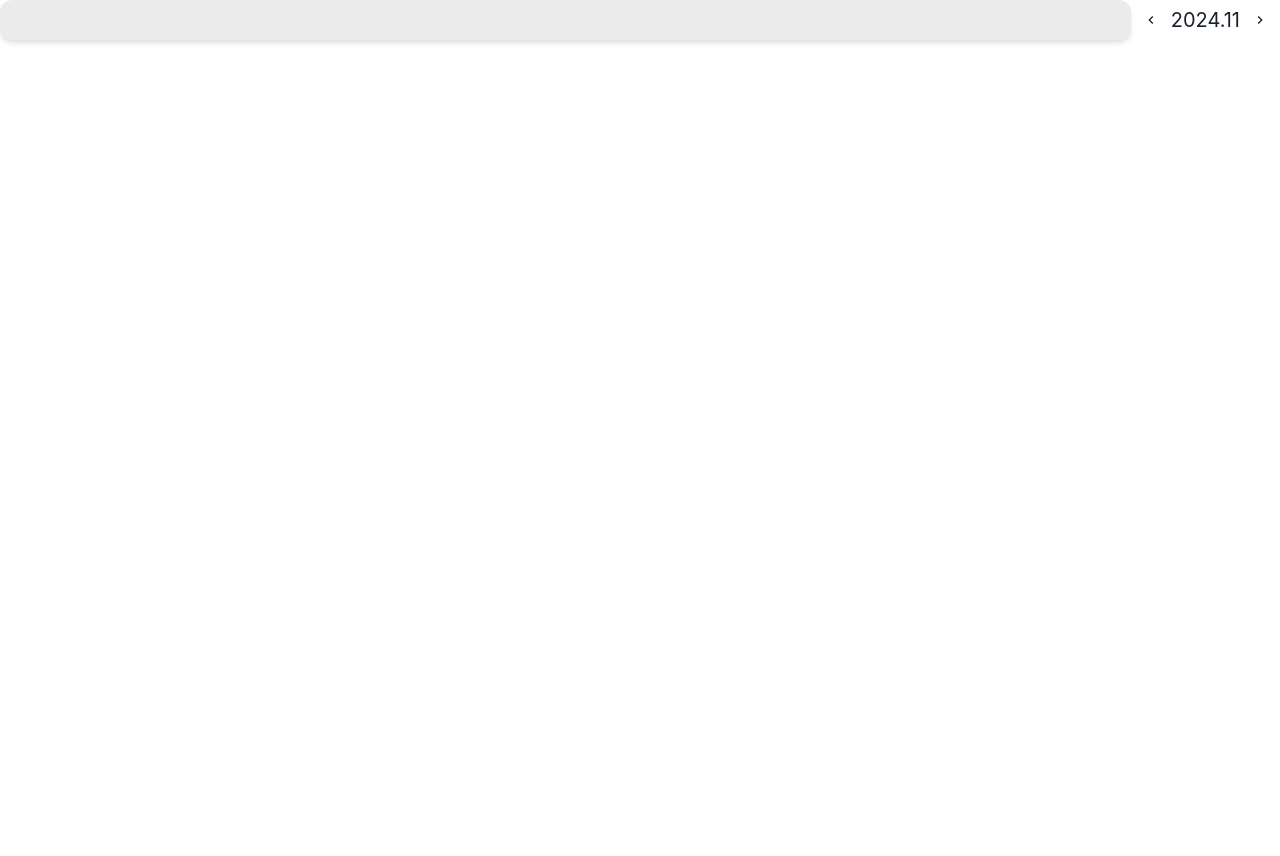
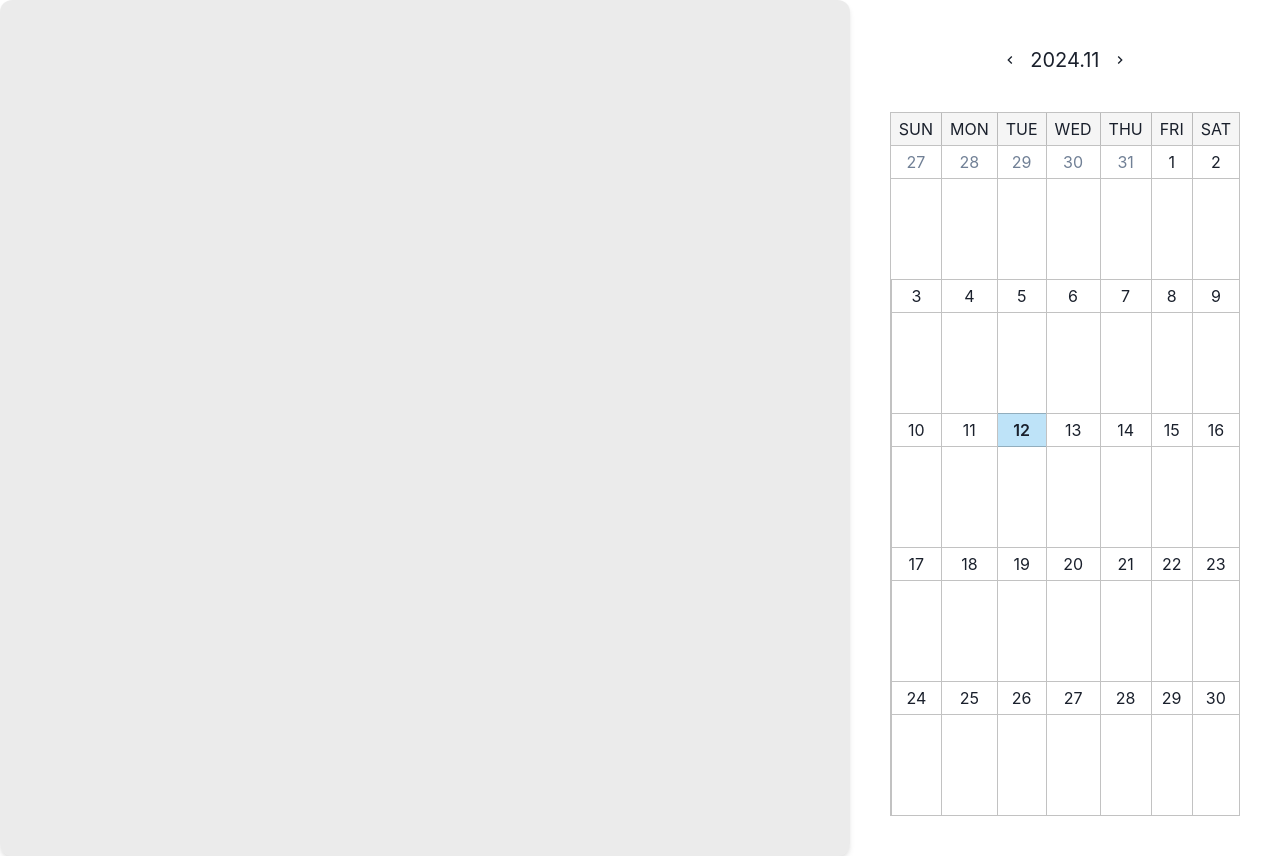
Before and after one commit to ejinaaa/Anchoreer-FE, a React (Create React App) app: page / in a window 1280 px wide. Before the commit the page ends 800 px from the top, so only its background shows below. Built offline with nearby package versions, Linux system fonts and the light colour scheme; no server answers.

Commit message:
feat: implement caldendar dates(WIP)

```diff
--- a/src/components/recruit/RecruitCalendar.tsx
+++ b/src/components/recruit/RecruitCalendar.tsx
@@ -1,9 +1,16 @@
-import { Box } from '@chakra-ui/react';
-import { useState } from 'react';
+import { Box, Flex, Grid } from '@chakra-ui/react';
+import { useMemo, useState } from 'react';
+import { weekdaysIndex } from '../../constants/common';
 import { useRecruitsQuery } from '../../hooks/recruit/useRecruitsQuery';
-import { convertToDateObject } from '../../service/recruit';
+import {
+  convertToDateObject,
+  getDateObjectsOfMonth,
+  isToday,
+} from '../../service/recruit';
 import { Month } from '../../types/common';
+import { CalendarDateCell } from '../common/CalendarDateCell';
 import { CalendarNavigation } from '../common/CalendarNavigation';
+import { CalendarWeekdayCell } from '../common/CalendarWeekdayCell';
 
 export const RecruitCalendar = () => {
   const { data: recruits } = useRecruitsQuery();
@@ -40,14 +47,49 @@ export const RecruitCalendar = () => {
     });
   };
 
+  /* -------------------------------------------------------------------------- */
+
+  const datesOfMonth = useMemo(
+    () => getDateObjectsOfMonth(selectedDate.year, selectedDate.month),
+    [selectedDate]
+  );
+
   return (
-    <Box>
+    <Flex flexDir={'column'} align={'center'} gap={8} p={10}>
       <CalendarNavigation
         year={selectedDate.year}
         month={selectedDate.month}
         onLastMonth={handleMoveToLastMonth}
         onNextMonth={handleMoveToNextMonth}
       />
-    </Box>
+
+      <Box w={'full'}>
+        <Grid
+          templateColumns={`repeat(${weekdaysIndex.length}, 1fr)`}
+          border={'1px solid'}
+          borderColor={'blackAlpha.400'}
+        >
+          {weekdaysIndex.map((dayIndex, itemIndex) => (
+            <CalendarWeekdayCell
+              key={dayIndex}
+              dayIndex={dayIndex}
+              borderLeftWidth={itemIndex === 0 ? 0 : '1px'}
+            />
+          ))}
+
+          {datesOfMonth.map((dateObject, itemIndex) => (
+            <CalendarDateCell
+              key={String(dateObject)}
+              date={dateObject.date}
+              borderLeftWidth={itemIndex === 0 ? 0 : '1px'}
+              isThisMonth={dateObject.month === selectedDate.month}
+              isToday={isToday(dateObject)}
+            >
+              {/* @todo recruit list */}
+            </CalendarDateCell>
+          ))}
+        </Grid>
+      </Box>
+    </Flex>
   );
 };
--- a/src/service/recruit.ts
+++ b/src/service/recruit.ts
@@ -1,5 +1,8 @@
-import { monthIndexToDisplayNumberMap } from '../constants/common';
-import { Month, MonthIndex } from '../types/common';
+import {
+  monthIndexToDisplayNumberMap,
+  monthToIndexMap,
+} from '../constants/common';
+import { DateObject, Month, MonthIndex, WeekdayIndex } from '../types/common';
 
 export const convertToDateObject = (
   date: Date
@@ -12,3 +15,54 @@ export const convertToDateObject = (
     date: date.getDate(),
   };
 };
+
+export const getDateObjectsOfMonth = (
+  year: number,
+  month: Month,
+  option?: { startFromSunday?: boolean }
+): DateObject[] => {
+  const { startFromSunday = true } = option || {};
+
+  const dates: DateObject[] = [];
+
+  const startDate = new Date(year, monthToIndexMap[month], 1);
+  const endDate = new Date(year, monthToIndexMap[month] + 1, 0);
+
+  const startDayIndex = startDate.getDay();
+  const endDayIndex = endDate.getDay();
+
+  const dayOffset = startFromSunday ? WeekdayIndex.Sunday : WeekdayIndex.Monday;
+  startDate.setDate(1 - startDayIndex + dayOffset);
+
+  endDate.setDate(
+    endDate.getDate() + (WeekdayIndex.Saturday - endDayIndex) + dayOffset
+  );
+
+  /* -------------------------------------------------------------------------- */
+
+  let _currentDate = new Date(startDate);
+
+  while (_currentDate <= endDate) {
+    const monthIndex: MonthIndex = _currentDate.getMonth();
+
+    dates.push({
+      year: _currentDate.getFullYear(),
+      month: monthIndexToDisplayNumberMap[monthIndex],
+      date: _currentDate.getDate(),
+    });
+
+    _currentDate.setDate(_currentDate.getDate() + 1);
+  }
+
+  return dates;
+};
+
+export const isToday = (date: DateObject): boolean => {
+  const today = convertToDateObject(new Date());
+
+  return (
+    date.year === today.year &&
+    date.month === today.month &&
+    date.date === today.date
+  );
+};
```
Also changed, not shown: 1 other file (tests, documents, lock files or other folders).
